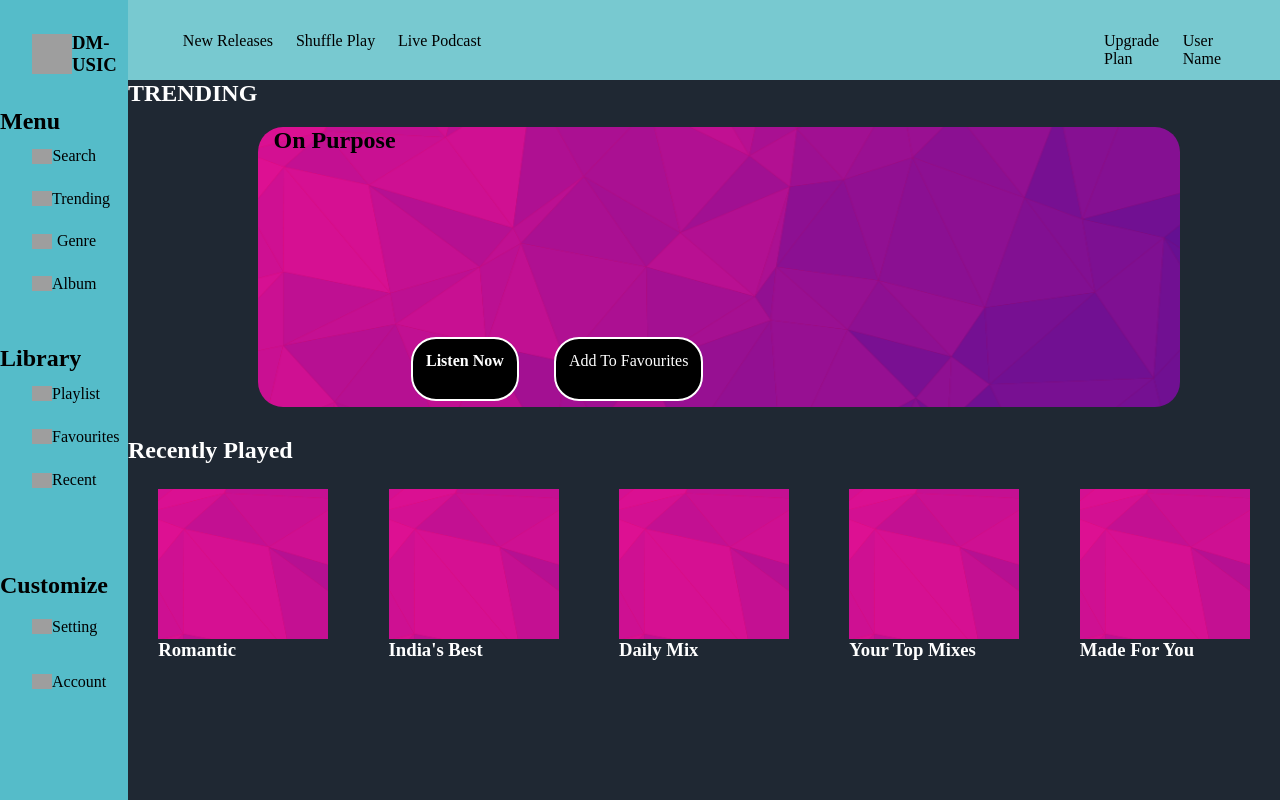
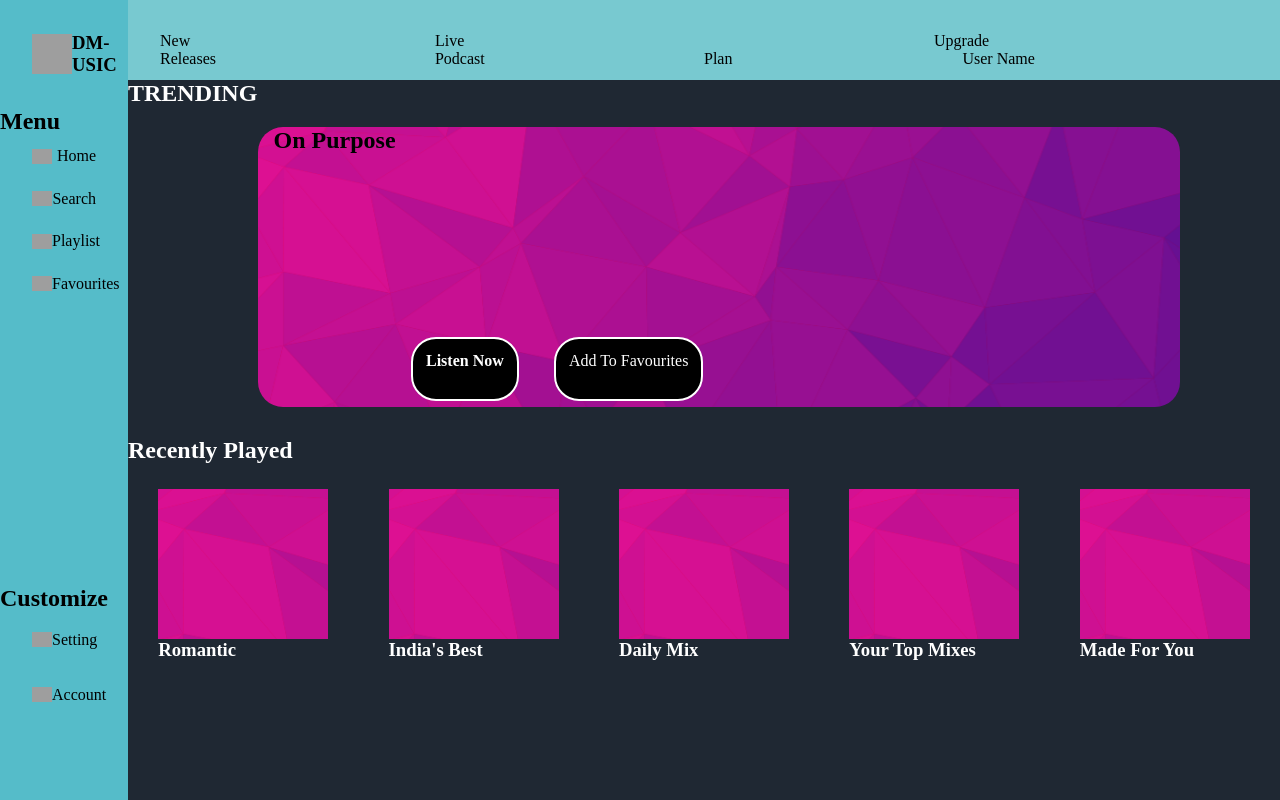
Before and after one commit to Dhanush046/Music-recommendation, a React (Create React App) app: page /home in a window 1280 px wide. Built offline with nearby package versions, Linux system fonts and the light colour scheme; grey boxes are pictures that could not be loaded.

Commit message:
fri-09:00

```diff
--- a/src/components/Mainbar.jsx
+++ b/src/components/Mainbar.jsx
@@ -7,11 +7,16 @@ const Mainbar = () => {
     <div className="main1">
       <div className="top">
         <div className="top-left">
-          <ul>
+          <a href="/search" className="samea">
+            New Releases
+          </a>
+          <a href="/search" className="samea">
+            Live Podcast
+          </a>
+
+          {/* <ul>
             <li className="samea">
-              <label htmlFor="new" className="lab">
-                New Releases
-              </label>
+              <a href="/">New releases</a>
             </li>
             <li className="samea">
               <label htmlFor="shuffle" className="lab">
@@ -23,10 +28,16 @@ const Mainbar = () => {
                 Live Podcast
               </label>
             </li>
-          </ul>
+          </ul> */}
         </div>
         <div className="top-right">
-          <ul>
+          <a href="/" className="sameb">
+            Upgrade Plan
+          </a>
+          <a href="/" className="sameb">
+            User Name
+          </a>
+          {/* <ul>
             <li>
               <label htmlFor="upgrade" className="lab">
                 Upgrade Plan
@@ -37,7 +48,7 @@ const Mainbar = () => {
                 User Name
               </label>
             </li>
-          </ul>
+          </ul> */}
         </div>
       </div>
 
@@ -57,11 +68,21 @@ const Mainbar = () => {
       </div>
       <h2 className="recplay">Recently Played</h2>
       <div className="middle">
-        <Card title={"Romantic"} />
-        <Card title={"India's Best"} />
-        <Card title={"Daily Mix"} />
-        <Card title={"Your Top Mixes"} />
-        <Card title={"Made For You"} />
+        <a href="/" className="ct">
+          <Card title={"Romantic"} />
+        </a>
+        <a href="/" className="ct">
+          <Card title={"India's Best"} />
+        </a>
+        <a href="/" className="ct">
+          <Card title={"Daily Mix"} />
+        </a>
+        <a href="/" className="ct">
+          <Card title={"Your Top Mixes"} />
+        </a>
+        <a href="/" className="ct">
+          <Card title={"Made For You"} />
+        </a>
         {/* {titles.map((prod, index) => {
           return (
             <div key={index}>
--- a/src/components/SearchBar.jsx
+++ b/src/components/SearchBar.jsx
@@ -23,11 +23,11 @@ function SearchBar() {
       <nav>
         <img src={Rarrow} alt="" />
         <div className="search">
-          <input className="searchInput" type="text" />
+          <input className="searchInput" type="text" placeholder="What do you want to listen to?" />
         </div>
       </nav>
       <body>
-        <h1>Browse all</h1>
+        <h1 id="H1">Browse all</h1>
         <div className="container2">
           {broseList.map((item, key) => {
             return (
--- a/src/components/SideBar.css
+++ b/src/components/SideBar.css
@@ -3,7 +3,6 @@
   padding: 0px;
   box-sizing: border-box;
 }
-
 
 .container1 {
   align-items: center;
@@ -11,13 +10,12 @@
   height: 100vh;
   background-color: #55bcc9;
   color: black;
-  justify-content: space-between;
+  justify-content: space-evenly;
 }
 .podcast {
   display: flex;
   position: relative;
   padding: 2rem;
-  display: flex;
   justify-content: space-between;
   align-items: center;
   flex-direction: row;
@@ -52,8 +50,8 @@
   width: 20px;
 }
 
-.library > h2 {
-  justify-content: start;
+/* .library > h2 {
+  justify-content: center;
 }
 .library > ul {
   display: flex;
@@ -72,10 +70,10 @@
 }
 .library > ul > .same > #logo {
   width: 20px;
-}
+} */
 
 .customize > h2 {
-  justify-content: start;
+  justify-content: center;
   justify-items: center;
 }
 .customize > ul {
@@ -100,17 +98,14 @@
   font-weight: 500;
   text-decoration: none;
 }
-.customize{
-  margin-top: 70px;
+.customize {
+  margin-top: 280px;
 }
-.library{
+.library {
   margin-top: 40px;
 }
 
-.label{
-  /* justify-content: space-between; */
-}
-.same5{
+.same5 {
   text-decoration: none;
   color: black;
 }
--- a/src/components/SideBar.jsx
+++ b/src/components/SideBar.jsx
@@ -10,7 +10,7 @@ function SideBar() {
           src="https://img.icons8.com/cute-clipart/64/000000/earbud-headphones.png"
           id="logo"
         />
-        <h3>DM-USIC</h3>
+        <h3 className="dmusic">DM-USIC</h3>
       </div>
       <div className="menu">
         <h2>Menu</h2>
@@ -18,43 +18,45 @@ function SideBar() {
         <ul>
           <li className="same">
             <img
+              src="https://img.icons8.com/external-tanah-basah-glyph-tanah-basah/48/ffffff/external-trending-content-creator-tanah-basah-glyph-tanah-basah.png"
+              id="logo"
+            />
+
+            <a href="/search" className="same5">
+              Home
+            </a>
+          </li>
+          <li className="same">
+            <img
               src="https://img.icons8.com/ios-filled/50/ffffff/search--v1.png"
               id="logo"
             />
-            <a href="/search" className="same5">
+            <a href="/search" className="same5" id="s1">
               Search
             </a>
           </li>
           <li className="same">
             <img
-              src="https://img.icons8.com/external-tanah-basah-glyph-tanah-basah/48/ffffff/external-trending-content-creator-tanah-basah-glyph-tanah-basah.png"
+              src="https://img.icons8.com/ios/50/ffffff/smart-playlist.png"
               id="logo"
             />
             <a href="/" className="same5">
-              Trending
+              Playlist
             </a>
           </li>
           <li className="same">
             <img
-              src="https://img.icons8.com/wired/64/ffffff/musical-notes.png"
+              src="https://img.icons8.com/ios/50/ffffff/add-to-favorites--v1.png"
               id="logo"
             />
             <a href="/" className="same5">
-              Genre
+              Favourites
             </a>
           </li>
-          <li className="same">
-            <img
-              src="https://img.icons8.com/external-yogi-aprelliyanto-basic-outline-yogi-aprelliyanto/64/ffffff/external-album-essential-element-yogi-aprelliyanto-basic-outline-yogi-aprelliyanto.png"
-              id="logo"
-            />
-            <a href="/" className="same5">
-              Album
-            </a>
-          </li>
+
         </ul>
       </div>
-      <div className="library">
+      {/* <div className="library">
         <h2>Library</h2>
         <ul>
           <li className="same">
@@ -85,7 +87,7 @@ function SideBar() {
             </a>
           </li>
         </ul>
-      </div>
+      </div> */}
       <div className="customize">
         <h2>Customize</h2>
         <ul>
--- a/src/components/mainbar.css
+++ b/src/components/mainbar.css
@@ -24,8 +24,23 @@
 }
 .top-left {
   width: 50%;
+  display: flex;
+  position: relative;
+  justify-content: space-evenly;
 }
-.top-left > ul {
+
+.samea {
+  text-decoration: none;
+  color: black;
+  margin-right: 200px;
+}
+
+.sameb {
+  text-decoration: none;
+  color: black;
+  margin-left: 230px;
+}
+/* .top-left > ul {
   position: relative;
   display: flex;
   flex-direction: row;
@@ -43,7 +58,7 @@
   justify-content: space-between;
   align-items: flex-start;
   flex-direction: row;
-}
+} */
 
 .top-right {
   width: 50%;
@@ -95,24 +110,13 @@
   justify-content: space-evenly;
 }
 
-
 .label {
   font-weight: 600;
   font-size: large;
 }
-/* .mid-text1 {
-  display: flex;
-  margin-top: 210px;
-  margin-bottom: 6px;
-  color: white;
-  font-weight: bold;
-  border-style: solid;
-  border-width: 2px;
-  padding: 0.8rem;
-  background-color: black;
-  border-radius: 25px;
-  margin-right: 20px;
-} */
+.samea {
+  text-decoration: none;
+}
 .a-text1 {
   display: flex;
   margin-top: 210px;
@@ -127,10 +131,10 @@
   margin-right: 20px;
   text-decoration: none;
 }
-.a-text1:hover{
+.a-text1:hover {
   background-color: blue;
 }
-.a-text2:hover{
+.a-text2:hover {
   background-color: blue;
 }
 /* .mid :hover {
@@ -184,9 +188,12 @@
 .title {
   margin-top: 150px;
   color: white;
+}
+.sub {
+  margin-top: 170px;
+  color: white;
+}
 
+.ct{
+  text-decoration: none;
 }
-.sub{
-  margin-top: 170px;
-  color: white
-}
--- a/src/components/searchBar.css
+++ b/src/components/searchBar.css
@@ -25,20 +25,23 @@ nav > img {
 nav > .search {
   display: flex;
   width: 600px;
-  margin: 5px auto;
+  margin: 8px auto;
   justify-content: center;
 }
 .searchInput {
+  display: flex;
+  font-size: large;
   color: black;
   width: 800px;
   height: 20px;
   border: none !important;
   border-style: none !important;
   height: inherit;
+  border-radius: 20px;
 }
 body h1 {
   margin-left: 50px;
-  color: white;
+  /* color: white; */
 }
 /* body {
     width: 90%;
@@ -53,11 +56,11 @@ body h1 {
   position: relative;
   height: 250px;
   width: 250px;
-  background-color: aqua;
+  /* background-color: white; */
   margin: 50px;
   border-radius: 20px;
-  backdrop-filter: blur(5px) saturate(180%);
-  -webkit-backdrop-filter: blur(5px) saturate(180%);
+  /* backdrop-filter: blur(5px) saturate(180%); */
+  /* -webkit-backdrop-filter: blur(5px) saturate(180%); */
   background-color: rgba(255, 255, 255, 0.45);
   border-radius: 12px;
   border: 1px solid rgba(209, 213, 219, 0.3);
```
